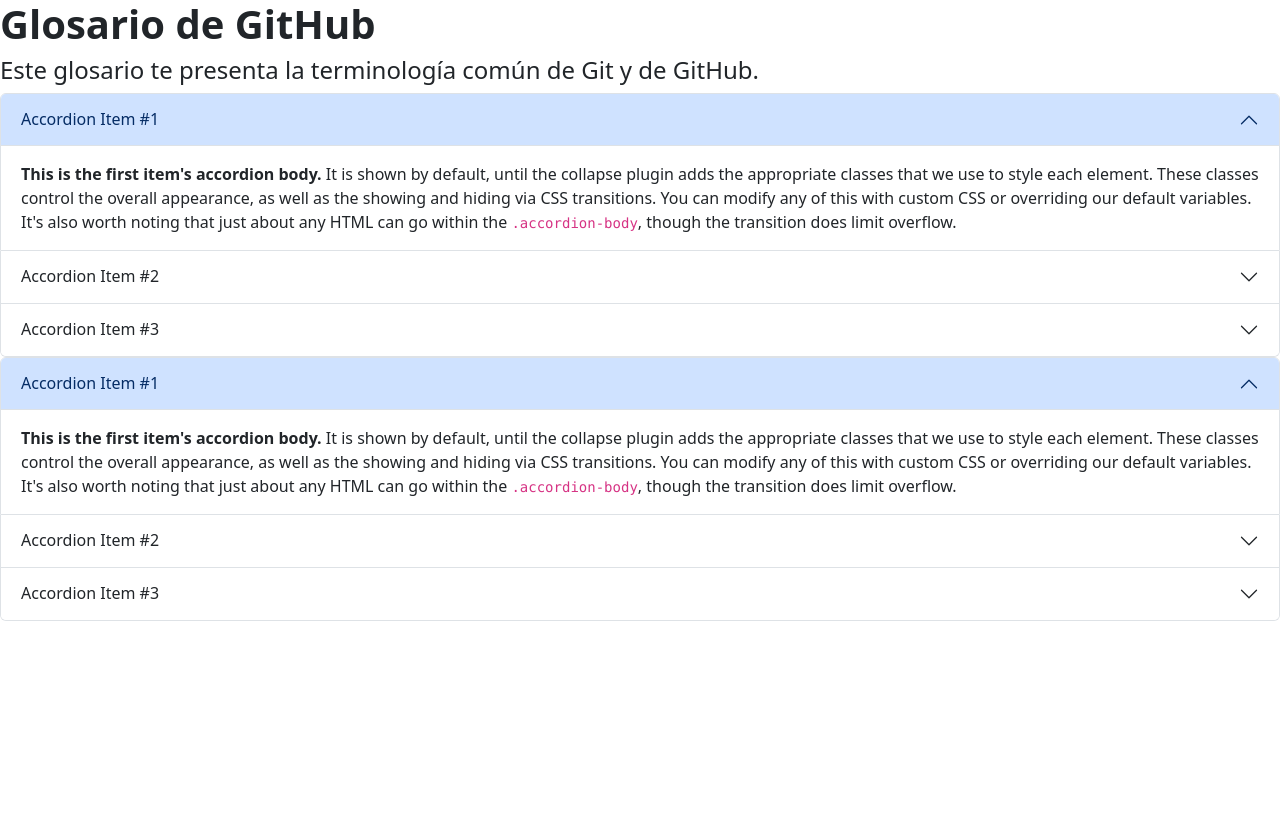
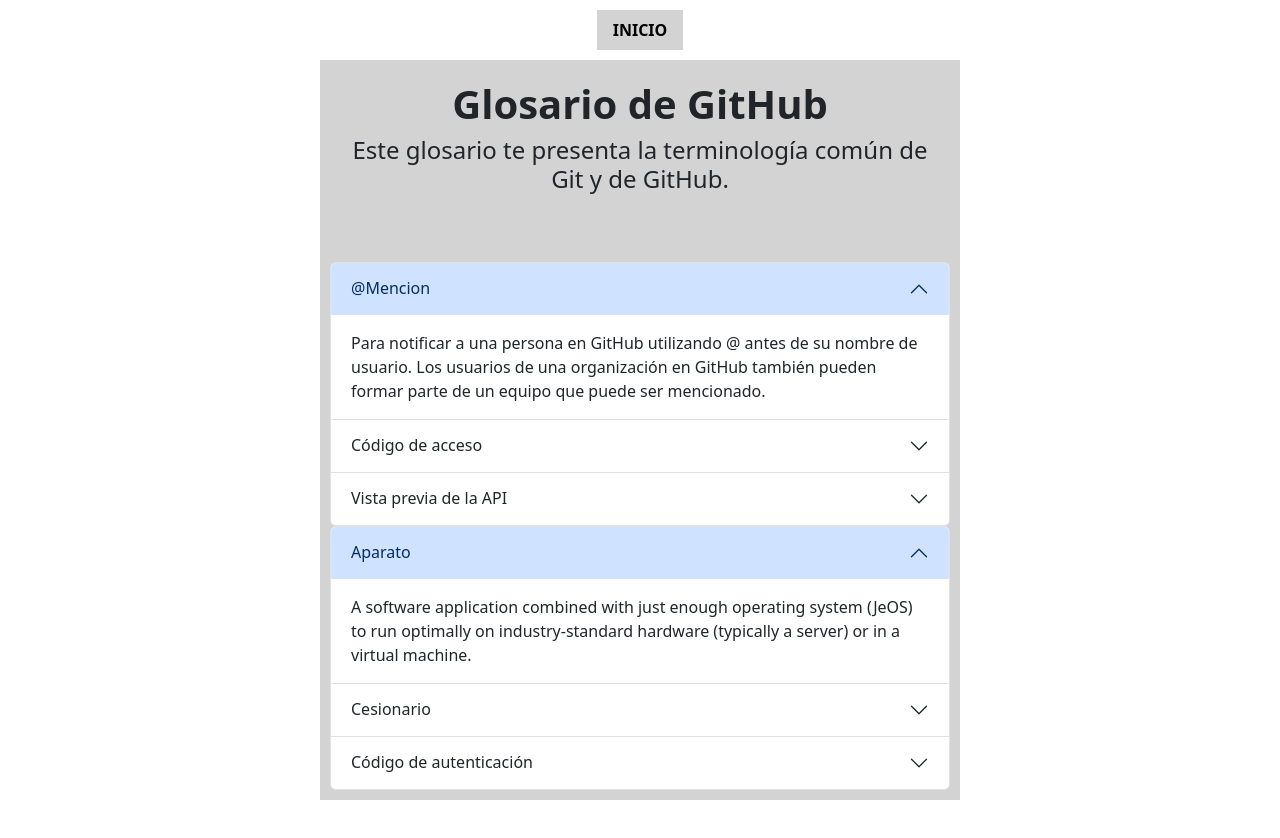
Before and after one commit to Vanesh4/git-prueba-Vanessa-Gordillo, a plain HTML site: page indexSara1.html in a window 1280 px wide. Before the commit the page ends 800 px from the top, so only its background shows below. Drawn offline with nearby package versions, Linux system fonts and the light colour scheme.

Commit message:
Glosario

```diff
--- a/indexSara1.html
+++ b/indexSara1.html
@@ -3,50 +3,57 @@
   <head>
     <meta charset="utf-8">
     <meta name="viewport" content="width=device-width, initial-scale=1">
-    <title>Bootstrap demo</title>
+    <title>Glosario Git</title>
+    <link rel="stylesheet" href="/styles/indexSara1.css">
     <link href="https://cdn.jsdelivr.net/npm/bootstrap@5.3.0-alpha1/dist/css/bootstrap.min.css" rel="stylesheet" integrity="sha384-GLhlTQ8iRABdZLl6O3oVMWSktQOp6b7In1Zl3/Jr59b6EGGoI1aFkw7cmDA6j6gD" crossorigin="anonymous">
     <script src="https://cdn.jsdelivr.net/npm/bootstrap@5.3.0-alpha1/dist/js/bootstrap.bundle.min.js" integrity="sha384-w76AqPfDkMBDXo30jS1Sgez6pr3x5MlQ1ZAGC+nuZB+EYdgRZgiwxhTBTkF7CXvN" crossorigin="anonymous"></script>
   </head>
   <body>
+    <ul class="nav">
+        <li class="nav-item">
+          <a class="nav-link active" aria-current="page" href="pagGIT.GIThub.html" id="a-link"><strong> INICIO</strong></a>
+        </li>
+      </ul>
     <header>
-        <article>
+        <article class="article">
             <h1><strong> Glosario de GitHub</strong></h1>
             <h4>Este glosario te presenta la terminología común de Git y de GitHub.</h4>
         </article>
+    <article class="article1">
     <div class="accordion" id="accordionPanelsStayOpenExample">
   <div class="accordion-item">
     <h2 class="accordion-header" id="panelsStayOpen-headingOne">
       <button class="accordion-button" type="button" data-bs-toggle="collapse" data-bs-target="#panelsStayOpen-collapseOne" aria-expanded="true" aria-controls="panelsStayOpen-collapseOne">
-        Accordion Item #1
+        @Mencion
       </button>
     </h2>
     <div id="panelsStayOpen-collapseOne" class="accordion-collapse collapse show" aria-labelledby="panelsStayOpen-headingOne">
       <div class="accordion-body">
-        <strong>This is the first item's accordion body.</strong> It is shown by default, until the collapse plugin adds the appropriate classes that we use to style each element. These classes control the overall appearance, as well as the showing and hiding via CSS transitions. You can modify any of this with custom CSS or overriding our default variables. It's also worth noting that just about any HTML can go within the <code>.accordion-body</code>, though the transition does limit overflow.
+        Para notificar a una persona en GitHub utilizando @ antes de su nombre de usuario. Los usuarios de una organización en GitHub también pueden formar parte de un equipo que puede ser mencionado.
       </div>
     </div>
   </div>
   <div class="accordion-item">
     <h2 class="accordion-header" id="panelsStayOpen-headingTwo">
       <button class="accordion-button collapsed" type="button" data-bs-toggle="collapse" data-bs-target="#panelsStayOpen-collapseTwo" aria-expanded="false" aria-controls="panelsStayOpen-collapseTwo">
-        Accordion Item #2
+        Código de acceso
       </button>
     </h2>
     <div id="panelsStayOpen-collapseTwo" class="accordion-collapse collapse" aria-labelledby="panelsStayOpen-headingTwo">
       <div class="accordion-body">
-        <strong>This is the second item's accordion body.</strong> It is hidden by default, until the collapse plugin adds the appropriate classes that we use to style each element. These classes control the overall appearance, as well as the showing and hiding via CSS transitions. You can modify any of this with custom CSS or overriding our default variables. It's also worth noting that just about any HTML can go within the <code>.accordion-body</code>, though the transition does limit overflow.
+        Un token que se utiliza en lugar de una contraseña al realizar operaciones Git a través de HTTPS con Git en la línea de comandos o la API. También se denomina token de acceso personal.
       </div>
     </div>
   </div>
   <div class="accordion-item">
     <h2 class="accordion-header" id="panelsStayOpen-headingThree">
       <button class="accordion-button collapsed" type="button" data-bs-toggle="collapse" data-bs-target="#panelsStayOpen-collapseThree" aria-expanded="false" aria-controls="panelsStayOpen-collapseThree">
-        Accordion Item #3
+        Vista previa de la API
       </button>
     </h2>
     <div id="panelsStayOpen-collapseThree" class="accordion-collapse collapse" aria-labelledby="panelsStayOpen-headingThree">
       <div class="accordion-body">
-        <strong>This is the third item's accordion body.</strong> It is hidden by default, until the collapse plugin adds the appropriate classes that we use to style each element. These classes control the overall appearance, as well as the showing and hiding via CSS transitions. You can modify any of this with custom CSS or overriding our default variables. It's also worth noting that just about any HTML can go within the <code>.accordion-body</code>, though the transition does limit overflow.
+        Una forma de probar nuevas API y cambios en los métodos de API existentes antes de que pasen a formar parte de la API oficial de GitHub.
       </div>
     </div>
   </div>
@@ -55,40 +62,41 @@
   <div class="accordion-item">
     <h2 class="accordion-header" id="panelsStayOpen-headingFour">
       <button class="accordion-button" type="button" data-bs-toggle="collapse" data-bs-target="#panelsStayOpen-collapseFour" aria-expanded="true" aria-controls="panelsStayOpen-collapseFour">
-        Accordion Item #1
+        Aparato
       </button>
     </h2>
     <div id="panelsStayOpen-collapseFour" class="accordion-collapse collapse show" aria-labelledby="panelsStayOpen-headingFour">
       <div class="accordion-body">
-        <strong>This is the first item's accordion body.</strong> It is shown by default, until the collapse plugin adds the appropriate classes that we use to style each element. These classes control the overall appearance, as well as the showing and hiding via CSS transitions. You can modify any of this with custom CSS or overriding our default variables. It's also worth noting that just about any HTML can go within the <code>.accordion-body</code>, though the transition does limit overflow.
+        A software application combined with just enough operating system (JeOS) to run optimally on industry-standard hardware (typically a server) or in a virtual machine.
       </div>
     </div>
   </div>
   <div class="accordion-item">
     <h2 class="accordion-header" id="panelsStayOpen-headingFive">
       <button class="accordion-button collapsed" type="button" data-bs-toggle="collapse" data-bs-target="#panelsStayOpen-collapseFive" aria-expanded="false" aria-controls="panelsStayOpen-collapseFive">
-        Accordion Item #2
+        Cesionario
       </button>
     </h2>
     <div id="panelsStayOpen-collapseFive" class="accordion-collapse collapse" aria-labelledby="panelsStayOpen-headingFive">
       <div class="accordion-body">
-        <strong>This is the second item's accordion body.</strong> It is hidden by default, until the collapse plugin adds the appropriate classes that we use to style each element. These classes control the overall appearance, as well as the showing and hiding via CSS transitions. You can modify any of this with custom CSS or overriding our default variables. It's also worth noting that just about any HTML can go within the <code>.accordion-body</code>, though the transition does limit overflow.
+        El usuario asignado a una incidencia.
       </div>
     </div>
   </div>
   <div class="accordion-item">
     <h2 class="accordion-header" id="panelsStayOpen-headingSix">
       <button class="accordion-button collapsed" type="button" data-bs-toggle="collapse" data-bs-target="#panelsStayOpen-collapseSix" aria-expanded="false" aria-controls="panelsStayOpen-collapseSix">
-        Accordion Item #3
+        Código de autenticación
       </button>
     </h2>
     <div id="panelsStayOpen-collapseSix" class="accordion-collapse collapse" aria-labelledby="panelsStayOpen-headingSix">
       <div class="accordion-body">
-        <strong>This is the third item's accordion body.</strong> It is hidden by default, until the collapse plugin adds the appropriate classes that we use to style each element. These classes control the overall appearance, as well as the showing and hiding via CSS transitions. You can modify any of this with custom CSS or overriding our default variables. It's also worth noting that just about any HTML can go within the <code>.accordion-body</code>, though the transition does limit overflow.
+        Un código que suministrarás, además de tu contraseña de GitHub, al iniciar sesión con 2FA a través del navegador. Este código lo genera una aplicación o lo recibes en tu teléfono a través de un mensaje de texto. También llamado "código de autenticación 2FA".
       </div>
     </div>
   </div>
 </div>
+</article>
 </header>
   </body>
 </html>
--- /dev/null
+++ b/styles/indexSara1.css
@@ -0,0 +1,29 @@
+body{
+    display: flex;
+    flex-direction: column;
+    align-items: center;
+
+}
+header{
+    width: 50%;
+    margin: 50px;
+    margin-top: 10px;
+    background-color: rgba(39, 35, 38, 0.2);
+}
+.article{
+    text-align: center;
+    margin-bottom: 30px;
+    padding: 20px;
+}
+.article1{
+    padding: 10px;
+}
+.nav{
+    margin-top: 10px;
+    display: flex;
+    align-items: center;
+    background-color: rgba(39, 35, 38, 0.2);
+}
+#a-link{
+    color: black;
+}
```
